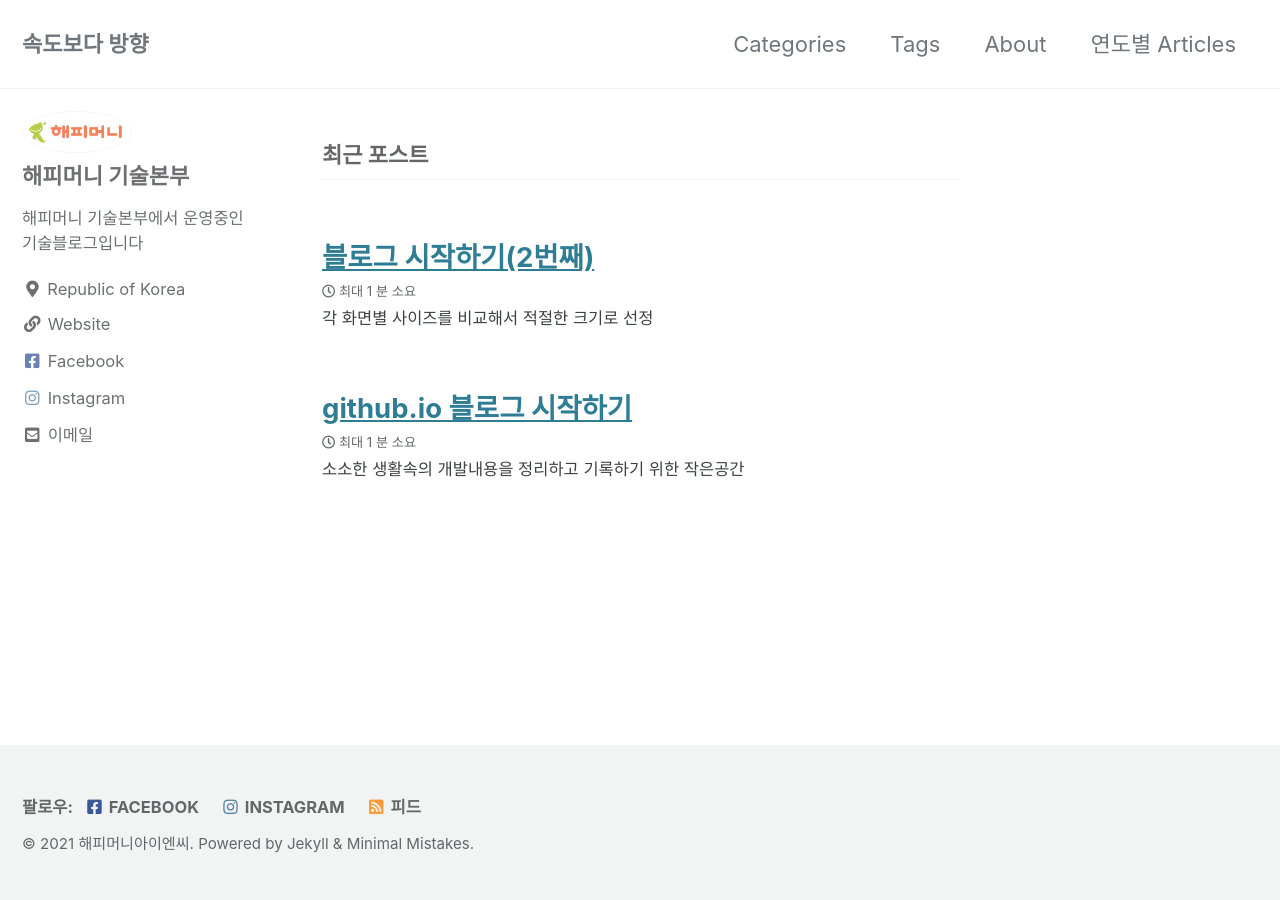
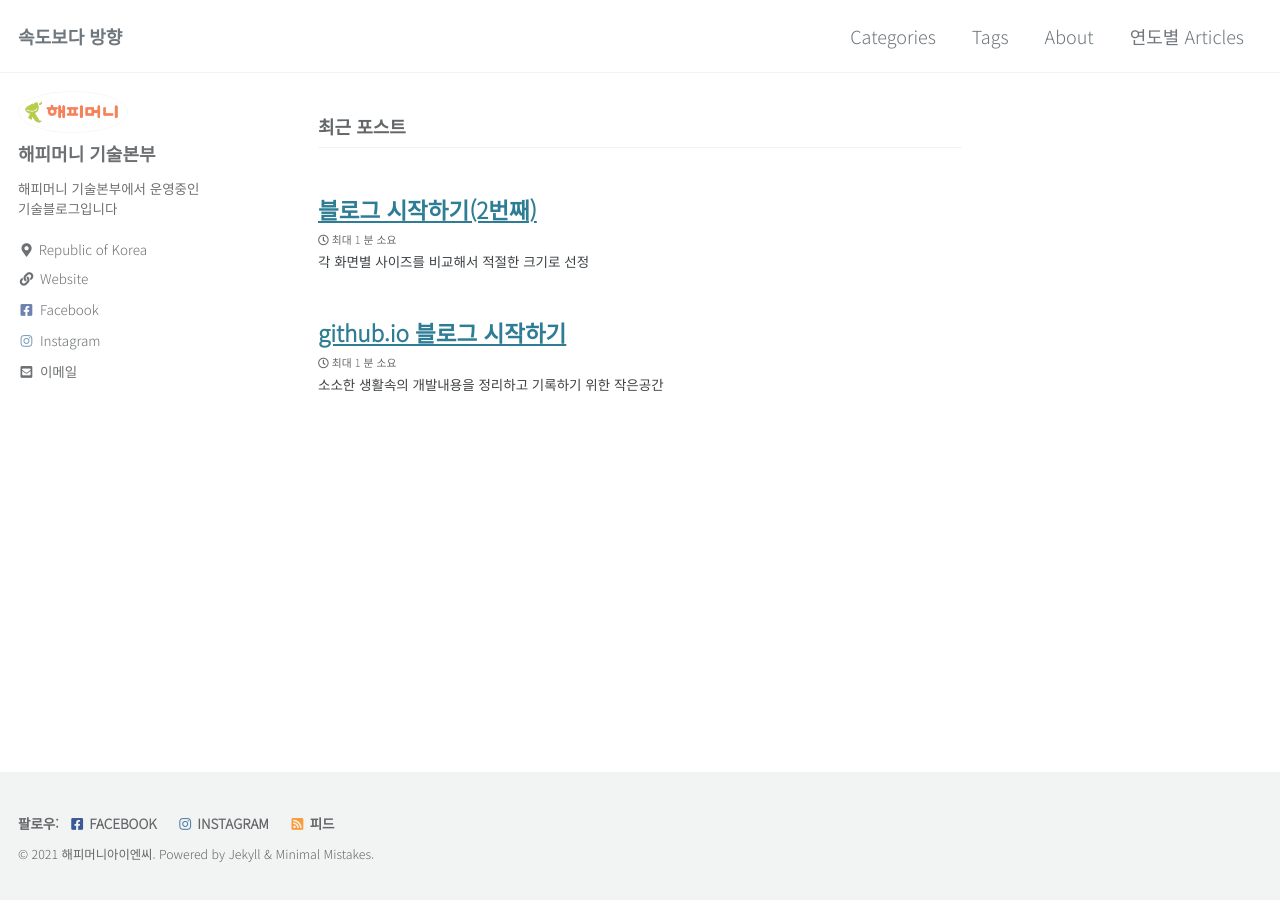
Before and after one commit to happymoney-tech/happymoney-tech.github.com, a Jekyll site: the page built from index.html, in a window 1280 px wide. Built offline with Jekyll 4.4.1, drawn with Linux system fonts in a browser that asks for light colours; cached includes are drawn as plain includes; the list of posts is cut into pages by our own code.

Commit message:
font변경

```diff
--- a/_includes/head/custom.html
+++ b/_includes/head/custom.html
@@ -3,3 +3,6 @@
 <!-- insert favicons. use https://realfavicongenerator.net/ -->
 
 <!-- end custom head snippets -->
+<link rel="preconnect" href="https://fonts.googleapis.com">
+<link rel="preconnect" href="https://fonts.gstatic.com" crossorigin>
+<link href="https://fonts.googleapis.com/css2?family=Noto+Sans+KR:wght@300&display=swap" rel="stylesheet">
--- a/_sass/minimal-mistakes/_reset.scss
+++ b/_sass/minimal-mistakes/_reset.scss
@@ -8,18 +8,18 @@ html {
   /* apply a natural box layout model to all elements */
   box-sizing: border-box;
   background-color: $background-color;
-  font-size: 16px;
+  font-size: 14px;
 
   @include breakpoint($medium) {
+    font-size: 16px;
+  }
+
+  @include breakpoint($large) {
     font-size: 18px;
   }
 
-  @include breakpoint($large) {
-    font-size: 20px;
-  }
-
   @include breakpoint($x-large) {
-    font-size: 22px;
+    font-size: 18px;
   }
 
   -webkit-text-size-adjust: 100%;
--- a/_sass/minimal-mistakes/_variables.scss
+++ b/_sass/minimal-mistakes/_variables.scss
@@ -14,7 +14,7 @@ $indent-var: 1.3em !default;
 
 /* system typefaces */
 $serif: Georgia, Times, serif !default;
-$sans-serif: -apple-system, BlinkMacSystemFont, "Roboto", "Segoe UI",
+$sans-serif: "Noto Sans KR", -apple-system, BlinkMacSystemFont, "Roboto", "Segoe UI",
   "Helvetica Neue", "Lucida Grande", Arial, sans-serif !default;
 $monospace: Monaco, Consolas, "Lucida Console", monospace !default;
 
```
